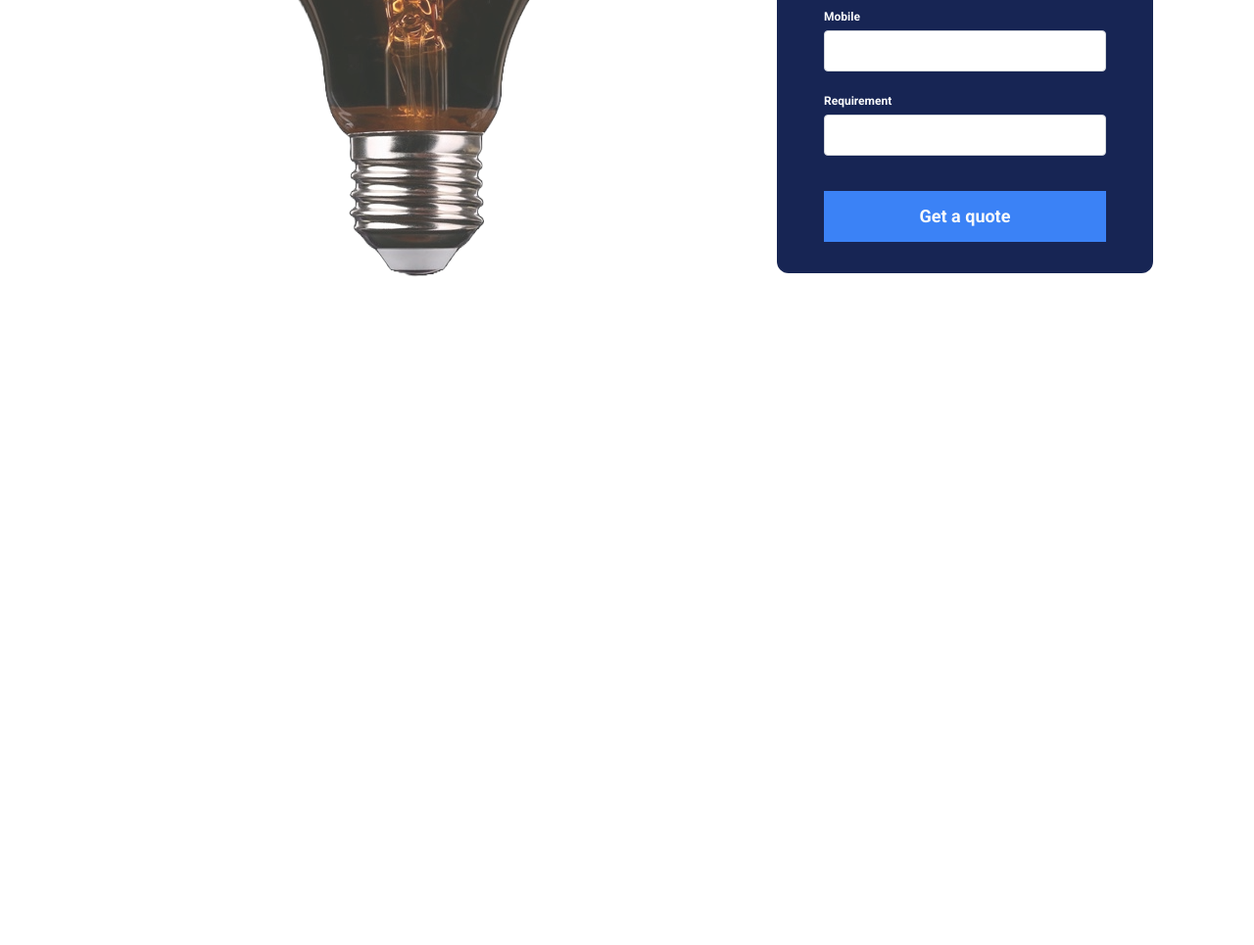
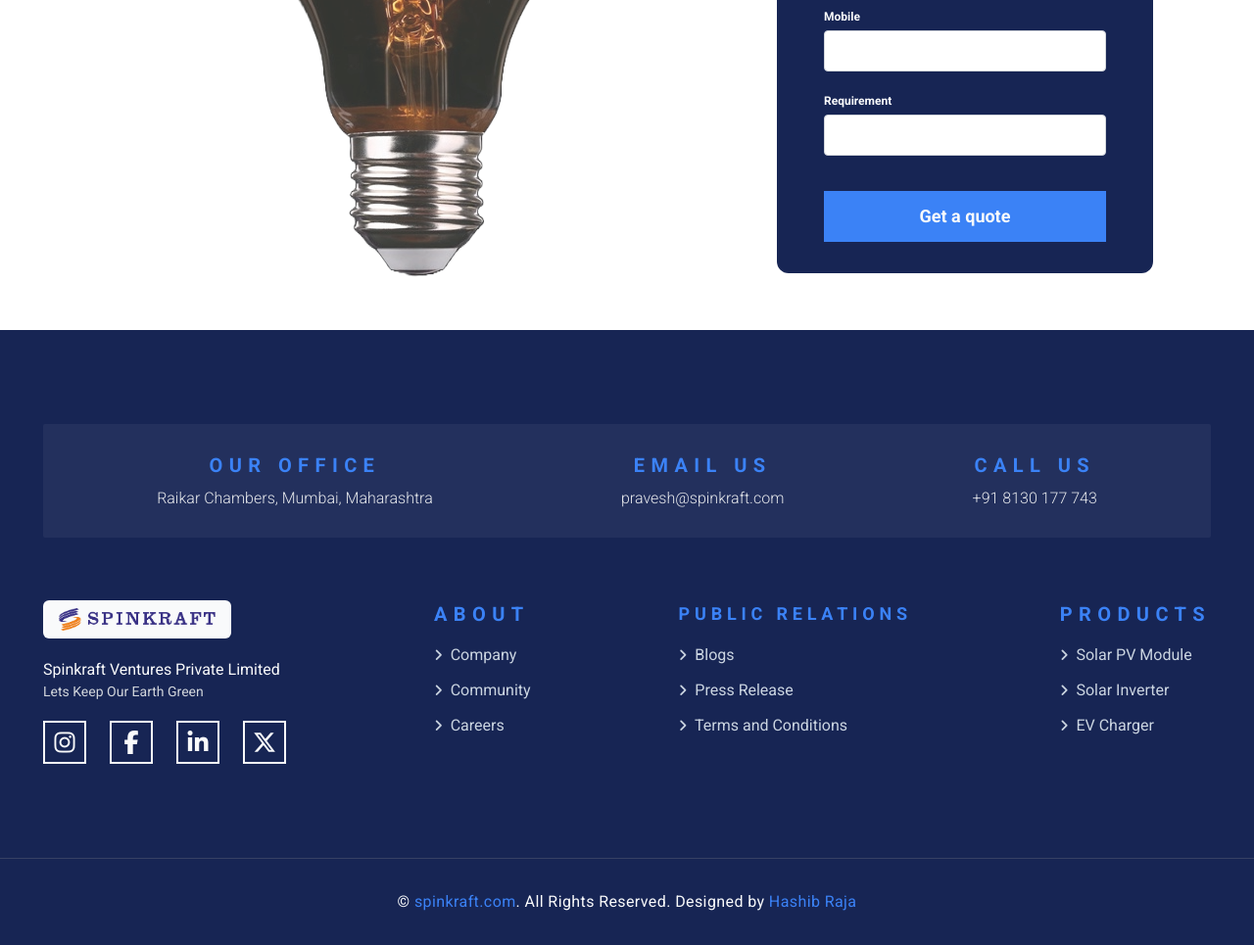
Before and after one commit to hashib786/spinkraft, a website built with Vite: page index.html in a window 1280 px wide. Shown: the part 3893-4858 px from the top of the page at 98% size. Before the commit the page ends 4230 px from the top, so only its background shows below. Built offline with nearby package versions, Linux system fonts and the light colour scheme.

Commit message:
Created Footer Section 🐾🐾

```diff
--- a/index.html
+++ b/index.html
@@ -328,7 +328,7 @@
 
         <div class="grid grid-cols-4 gap-x-6 gap-y-9 px-5 mt-6">
           <div
-            class="bg-slate-700 text-center rounded-md px-8 py-9 text-gray-50"
+            class="bg-[#ffffff0d] text-center rounded-md px-8 py-9 text-gray-50"
           >
             <img
               src="/img/ajay-patel.jpg"
@@ -354,7 +354,7 @@
             </div>
           </div>
           <div
-            class="bg-slate-700 text-center rounded-md px-8 py-9 text-gray-50"
+            class="bg-[#ffffff0d] text-center rounded-md px-8 py-9 text-gray-50"
           >
             <img
               src="/img/acharan-chandel.jpg"
@@ -380,7 +380,7 @@
             </div>
           </div>
           <div
-            class="bg-slate-700 text-center rounded-md px-8 py-9 text-gray-50"
+            class="bg-[#ffffff0d] text-center rounded-md px-8 py-9 text-gray-50"
           >
             <img
               src="/img/pravesh-bhargava.jpg"
@@ -408,7 +408,7 @@
             </div>
           </div>
           <div
-            class="bg-slate-700 text-center rounded-md px-8 py-9 text-gray-50"
+            class="bg-[#ffffff0d] text-center rounded-md px-8 py-9 text-gray-50"
           >
             <img
               src="/img/umesh-nagre.jpg"
@@ -539,5 +539,156 @@
       <!-- Request A Quote End -->
     </main>
     <!-- Main Section End -->
+
+    <!-- Footer Section Start -->
+
+    <footer class="bg-blue-950 py-24 px-11">
+      <div
+        class="bg-[#ffffff0d] py-7 px-5 rounded-sm flex items-center justify-around text-center"
+      >
+        <div class="flex flex-col gap-2">
+          <h3
+            class="text-blue-500 text-xl tracking-[0.4rem] font-semibold uppercase"
+          >
+            OUR OFFICE
+          </h3>
+          <p class="text-gray-200 font-light">
+            Raikar Chambers, Mumbai, Maharashtra
+          </p>
+        </div>
+        <div class="flex flex-col gap-2">
+          <h3
+            class="text-blue-500 text-xl tracking-[0.4rem] font-semibold uppercase"
+          >
+            EMAIL US
+          </h3>
+          <p class="text-gray-200 font-light">pravesh@spinkraft.com</p>
+        </div>
+        <div class="flex flex-col gap-2">
+          <h3
+            class="text-blue-500 text-xl tracking-[0.4rem] font-semibold uppercase"
+          >
+            CALL US
+          </h3>
+          <p class="text-gray-200 font-light">+91 8130 177 743</p>
+        </div>
+      </div>
+
+      <div class="flex items-start justify-between gap-7 mt-16 text-gray-50">
+        <div>
+          <img
+            src="img/logo.png"
+            class="w-48 bg-gray-50 rounded-md py-2 px-4"
+            alt="Company Logo"
+          />
+          <h3 class="mt-5">Spinkraft Ventures Private Limited</h3>
+          <p class="text-gray-300 text-sm">Lets Keep Our Earth Green</p>
+          <div class="flex items-center gap-6 mt-5 text-2xl text-gray-400">
+            <a
+              class="hover:text-blue-950 border-2 w-11 aspect-auto flex items-center justify-center border-gray-50 py-2 px-3 hover:bg-gray-50 transition-colors duration-300 text-gray-50"
+              href="https://www.instagram.com/spinkraftventures/"
+              ><i class="fa-brands fa-instagram"></i>
+            </a>
+            <a
+              class="hover:text-blue-950 border-2 w-11 aspect-auto flex items-center justify-center border-gray-50 py-2 px-3 hover:bg-gray-50 transition-colors duration-300 text-gray-50"
+              href="https://www.facebook.com/spinkraftventures"
+            >
+              <i class="fa-brands fa-facebook-f"></i>
+            </a>
+            <a
+              class="hover:text-blue-950 border-2 w-11 aspect-auto flex items-center justify-center border-gray-50 py-2 px-3 hover:bg-gray-50 transition-colors duration-300 text-gray-50"
+              href="https://www.linkedin.com/company/spinkraftventure/"
+              ><i class="fa-brands fa-linkedin-in"></i>
+            </a>
+            <a
+              class="hover:text-blue-950 border-2 w-11 aspect-auto flex items-center justify-center border-gray-50 py-2 px-3 hover:bg-gray-50 transition-colors duration-300 text-gray-50"
+              href="#"
+            >
+              <i class="fa-brands fa-x-twitter"></i>
+            </a>
+          </div>
+        </div>
+
+        <div class="text-slate-300">
+          <h2
+            class="text-blue-500 text-xl tracking-[0.4rem] font-semibold uppercase mb-4"
+          >
+            ABOUT
+          </h2>
+          <div class="flex flex-col gap-3">
+            <a href="#" class="group"
+              ><i class="fa fa-angle-right text-sm font-bold mr-1"></i>
+              <span class="group-hover:underline">Company</span></a
+            >
+            <a href="#" class="group"
+              ><i class="fa fa-angle-right text-sm font-bold mr-1"></i>
+              <span class="group-hover:underline">Community</span></a
+            >
+            <a href="#" class="group"
+              ><i class="fa fa-angle-right text-sm font-bold mr-1"></i>
+              <span class="group-hover:underline">Careers</span></a
+            >
+          </div>
+        </div>
+        <div class="text-slate-300">
+          <h2
+            class="text-blue-500 text-lg tracking-[0.3rem] font-semibold uppercase mb-4"
+          >
+            PUBLIC RELATIONS
+          </h2>
+          <div class="flex flex-col gap-3">
+            <a href="#" class="group"
+              ><i class="fa fa-angle-right text-sm font-bold mr-1"></i>
+              <span class="group-hover:underline">Blogs</span></a
+            >
+            <a href="#" class="group"
+              ><i class="fa fa-angle-right text-sm font-bold mr-1"></i>
+              <span class="group-hover:underline">Press Release</span></a
+            >
+            <a href="#" class="group"
+              ><i class="fa fa-angle-right text-sm font-bold mr-1"></i>
+              <span class="group-hover:underline">Terms and Conditions</span></a
+            >
+          </div>
+        </div>
+        <div class="text-slate-300">
+          <h2
+            class="text-blue-500 text-xl tracking-[0.4rem] font-semibold uppercase mb-4"
+          >
+            products
+          </h2>
+          <div class="flex flex-col gap-3">
+            <a href="#" class="group"
+              ><i class="fa fa-angle-right text-sm font-bold mr-1"></i>
+              <span class="group-hover:underline">Solar PV Module</span></a
+            >
+            <a href="#" class="group"
+              ><i class="fa fa-angle-right text-sm font-bold mr-1"></i>
+              <span class="group-hover:underline">Solar Inverter</span></a
+            >
+            <a href="#" class="group"
+              ><i class="fa fa-angle-right text-sm font-bold mr-1"></i>
+              <span class="group-hover:underline">EV Charger</span></a
+            >
+          </div>
+        </div>
+      </div>
+    </footer>
+    <footer
+      class="bg-blue-950 py-8 px-6 border-t border-[#9b95953f] text-gray-50 text-center tracking-wide"
+    >
+      <p>
+        © <a href="#" class="text-blue-500">spinkraft.com</a>. All Rights
+        Reserved. Designed by
+        <a
+          href="https://portfolio-hashib.netlify.app/"
+          target="_blank"
+          class="text-blue-500"
+          >Hashib Raja</a
+        >
+      </p>
+    </footer>
+
+    <!-- Footer Section End -->
   </body>
 </html>
```
Also changed, not shown: img/logo.png (added).
